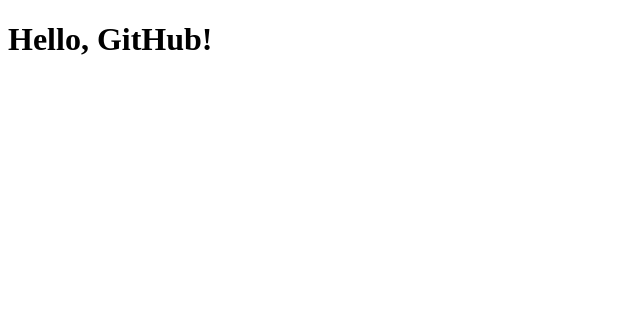
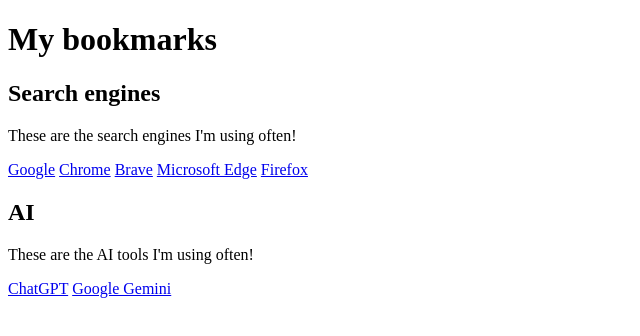
Before and after one commit to TNTshifu/startpage-project, a plain HTML site: page index.html in a window 1280 px wide. Shown: the whole page, without its empty margins (0-640 px from the left). Drawn offline with Linux system fonts and the light colour scheme.

Commit message:
Added some links

```diff
--- a/index.html
+++ b/index.html
@@ -1,9 +1,27 @@
 <!DOCTYPE html>
-<html>
+<html lang="en">
 <head>
-    <title>My HTML Project</title>
+    <meta charset="UTF-8">
+    <meta name="viewport" content="width=device-width, initial-scale=1.0">
+    <title>My Personal Startpage</title>
 </head>
+
 <body>
-    <h1>Hello, GitHub!</h1>
+    <h1>My bookmarks</h1>
+
+    <h2>Search engines</h2>
+    <p>These are the search engines I'm using often!</p>
+    <a href="https://google.com/">Google</a>
+    <a href="https://chrome.com/">Chrome</a>
+    <a href="https://brave.com/">Brave</a>
+    <a href="https://edge.com/">Microsoft Edge</a>
+    <a href="https://firefox.com/">Firefox</a>
+
+    <h2>AI</h2>
+    <p>These are the AI tools I'm using often!</p>
+    <a href="https://chatgpt.com/">ChatGPT</a>
+    <a href="https://gemini.google.com/app">Google Gemini</a>
+
 </body>
+
 </html>
```
